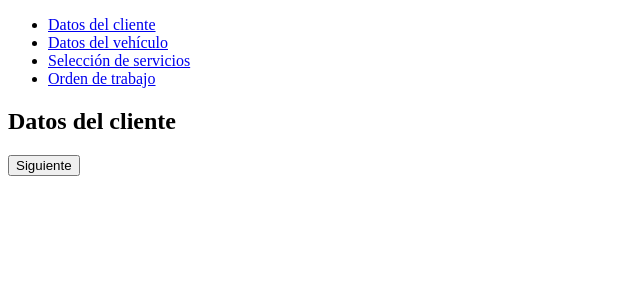
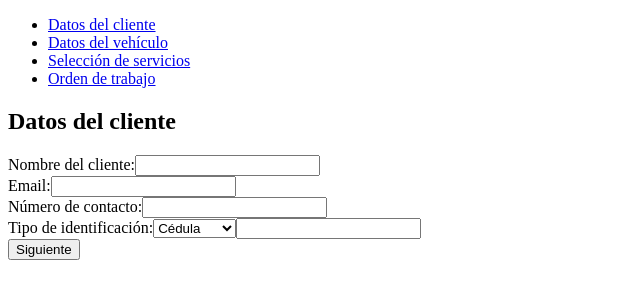
Before and after one commit to Alancb9/CarShop, a React (Create React App) app: page /cliente in a window 1280 px wide. Shown: the top 300 px of the page, without its empty margins (0-640 px from the left). Built offline with nearby package versions, Linux system fonts and the light colour scheme.

Commit message:
validacion del primer form estable

```diff
--- a/src/components/FormClient.jsx
+++ b/src/components/FormClient.jsx
@@ -5,6 +5,7 @@ import { AppContext } from '../context/AppContext';
 const FormCliente = () => {
   const { state, dispatch } = useContext(AppContext);
   const [cliente, setCliente] = useState(state.cliente);
+  const [camposInvalidos, setCamposInvalidos] = useState([]);
   const history = useNavigate();
 
   const handleInputChange = (e) => {
@@ -16,17 +17,101 @@ const FormCliente = () => {
 
   const handleSubmit = (e) => {
     e.preventDefault();
+
+    //Validacion
+    // if (
+    //   cliente.nombre === '' ||
+    //   cliente.email === '' ||
+    //   cliente.contacto === '' ||
+    //   cliente.tipoIdentificacion === ''
+    // ) {
+    //   alert('Por favor, complete todos los campos.');
+    //   return;
+    // }
+    const camposRequeridos = ['nombre', 'email', 'contacto', 'tipoIdentificacion'];
+    const camposInvalidos = camposRequeridos.filter((campo) => cliente[campo] === '');
+    if (camposInvalidos.length > 0) {
+      setCamposInvalidos(camposInvalidos);
+      return;
+    }
+
     dispatch({ type: 'SET_CLIENTE', payload: cliente });
-    history.push('/vehiculo');
+    history('/vehiculo');
   };
 
   return (
     <div>
       <h2>Datos del cliente</h2>
       <form onSubmit={handleSubmit}>
+
+
         {/* Campos del formulario para datos del cliente */}
+        <div>
+          <label htmlFor="nombre">Nombre del cliente:</label>
+          <input
+            type="text"
+            id="nombre"
+            name="nombre"
+            value={cliente.nombre}
+            onChange={handleInputChange}
+            className={camposInvalidos.includes('nombre') ? 'invalid' : ''}
+          />
+          {camposInvalidos.includes('nombre') && <span className="asterisk">*</span>}
+        </div>
+
+        <div>
+          <label htmlFor="email">Email:</label>
+          <input
+            type="email"
+            id="email"
+            name="email"
+            value={cliente.email}
+            onChange={handleInputChange}
+            className={camposInvalidos.includes('email') ? 'invalid' : ''}
+          />
+          {camposInvalidos.includes('email') && <span className="asterisk">*</span>}
+        </div>
+
+        <div>
+          <label htmlFor="contacto">Número de contacto:</label>
+          <input
+            type="text"
+            id="contacto"
+            name="contacto"
+            value={cliente.contacto}
+            onChange={handleInputChange}
+            className={camposInvalidos.includes('contacto') ? 'invalid' : ''}
+          />
+          {camposInvalidos.includes('contacto') && <span className="asterisk">*</span>}
+        </div>
+
+        <div>
+          <label htmlFor="tipoIdentificacion">Tipo de identificación:</label>
+          <select
+            id="tipoIdentificacion"
+            name="tipoIdentificacion"
+            value={cliente.tipoIdentificacion}
+            onChange={handleInputChange}
+          >
+            <option value="cedula">Cédula</option>
+            <option value="ruc">RUC</option>
+            <option value="pasaporte">Pasaporte</option>
+          </select>
+          <input
+            type="text"
+            id="tipoIdentificacion"
+            name="tipoIdentificacion"
+            value={cliente.tipoIdentificacion}
+            onChange={handleInputChange}
+            className={camposInvalidos.includes('tipoIdentificacion') ? 'invalid' : ''}
+          />
+          {camposInvalidos.includes('tipoIdentificacion') && <span className="asterisk">*</span>}
+
+        </div>
         <button type="submit">Siguiente</button>
       </form>
+
+
     </div>
   );
 };
--- a/src/components/FormVehiculo.jsx
+++ b/src/components/FormVehiculo.jsx
@@ -16,15 +16,76 @@ const FormVehiculo = () => {
 
   const handleSubmit = (e) => {
     e.preventDefault();
+
+    //Validacion
+    // if (
+    //   vehiculo.marca === '' ||
+    //   vehiculo.modelo === '' ||
+    //   vehiculo.placa === '' ||
+    //   vehiculo.nivelTanque === '' ||
+    //   vehiculo.nivelTanque === '' ||
+    //   vehiculo.estadoExterior === ''
+    // ) {
+    //   alert('Por favor, complete todos los campos.');
+    //   return;
+    // }
+
+
     dispatch({ type: 'SET_VEHICULO', payload: vehiculo });
-    history.push('/servicios');
+    history('/servicios');
   };
 
   return (
     <div>
       <h2>Datos del vehículo</h2>
       <form onSubmit={handleSubmit}>
+
         {/* Campos del formulario para datos del vehículo */}
+        <div>
+          <label htmlFor="marca">Marca del vehiculo:</label>
+          <input
+            type="text"
+            name="marca"
+            value={vehiculo.marca}
+            onChange={handleInputChange}
+          />
+        </div>
+        <div>
+          <label htmlFor="modelo">Modelo:</label>
+          <input
+            type="text"
+            name="modelo"
+            value={vehiculo.modelo}
+            onChange={handleInputChange}
+          />
+        </div>
+        <div>
+          <label htmlFor="placa">Placa:</label>
+          <input
+            type="text"
+            name="placa"
+            value={vehiculo.placa}
+            onChange={handleInputChange}
+          />
+        </div>
+        <div>
+          <label htmlFor="nivelTanque">Nivel del tanque de gasolina:</label>
+          <input
+            type="text"
+            name="nivelTanque"
+            value={vehiculo.nivelTanque}
+            onChange={handleInputChange}
+          />
+        </div>
+        <div>
+          <label htmlFor="estadoExterior">Estado exterior del vehiculo</label>
+          <textarea
+            name="estadoExterior"
+            value={vehiculo.estadoExterior}
+            onChange={handleInputChange}
+          ></textarea>
+        </div>
+
         <button type="submit">Siguiente</button>
       </form>
     </div>
--- a/src/components/Servicios.jsx
+++ b/src/components/Servicios.jsx
@@ -1,25 +1,30 @@
-import React, { useContext, useState } from 'react';
+import React, { useContext } from 'react';
 import { useNavigate } from 'react-router-dom';
 import { AppContext } from '../context/AppContext';
 
 const Servicios = () => {
   const { state, dispatch } = useContext(AppContext);
-  const [servicios, setServicios] = useState(state.servicios);
   const history = useNavigate();
 
   const handleCheckboxChange = (e) => {
     const selectedService = e.target.value;
+
     if (e.target.checked) {
-      setServicios([...servicios, selectedService]);
+      dispatch({ type: 'ADD_SERVICIO', payload: selectedService });
     } else {
-      setServicios(servicios.filter((service) => service !== selectedService));
+      dispatch({ type: 'REMOVE_SERVICIO', payload: selectedService });
     }
   };
 
   const handleSubmit = (e) => {
     e.preventDefault();
-    dispatch({ type: 'SET_SERVICIOS', payload: servicios });
-    history.push('/orden');
+
+    if (state.servicios.length === 0) {
+      alert('Por favor, seleccione al menos un servicio.');
+      return;
+    }
+
+    history('/orden');
   };
 
   return (
@@ -27,6 +32,51 @@ const Servicios = () => {
       <h2>Selección de servicios</h2>
       <form onSubmit={handleSubmit}>
         {/* Lista de servicios disponibles con checkboxes */}
+        <div>
+          <label htmlFor="Cambio de aceite">Cambio de aceite: </label>
+          <input
+            type="checkbox"
+            value="Cambio de aceite"
+            checked={state.servicios.includes("Cambio de aceite")}
+            onChange={handleCheckboxChange}
+          />
+        </div>
+        <div>
+          <label htmlFor="Cambio de frenos">Cambio de frenos: </label>
+          <input
+            type="checkbox"
+            value="Cambio de frenos"
+            checked={state.servicios.includes("Cambio de frenos")}
+            onChange={handleCheckboxChange}
+          />
+        </div>
+        <div>
+          <label htmlFor="Alineación y balanceo">Alineacion y balanceo: </label>
+          <input
+            type="checkbox"
+            value="Alineacion y balanceo"
+            checked={state.servicios.includes("Alineacion y balanceo")}
+            onChange={handleCheckboxChange}
+          />
+        </div>
+        <div>
+          <label htmlFor="Diagnóstico general">Diagnostico General: </label>
+          <input
+            type="checkbox"
+            value="Diagnostico general"
+            checked={state.servicios.includes("Diagnostico general")}
+            onChange={handleCheckboxChange}
+          />
+        </div>
+        <div>
+          <label htmlFor="Revisión sistema eléctrica">Revision del sistema electrico: </label>
+          <input
+            type="checkbox"
+            value="Revision del sistema electrico"
+            checked={state.servicios.includes("Revision del sistema electrico")}
+            onChange={handleCheckboxChange}
+          />
+        </div>
         <button type="submit">Siguiente</button>
       </form>
     </div>
--- a/src/context/reducers.jsx
+++ b/src/context/reducers.jsx
@@ -10,16 +10,26 @@ export const reducer = (state, action) => {
         ...state,
         vehiculo: action.payload,
       };
-      case 'SET_SERVICIOS':
-        return {
-          ...state,
-          servicios: action.payload,
-        };
+    // case 'SET_SERVICIOS':
+    //   return {
+    //     ...state,
+    //     servicios: action.payload,
+    //   };
     case 'SET_FECHA_ENTREGA':
       return {
         ...state,
         fechaEntrega: action.payload,
       };
+    case 'ADD_SERVICIO':
+      return {
+        ...state,
+        servicios: [...state.servicios, action.payload],
+      };
+    case 'REMOVE_SERVICIO':
+      return {
+        ...state,
+        servicios: state.servicios.filter(service => service !== action.payload),
+      };
     default:
       return state;
   }
```
Lines whose indentation alone changed are shown as unchanged.
